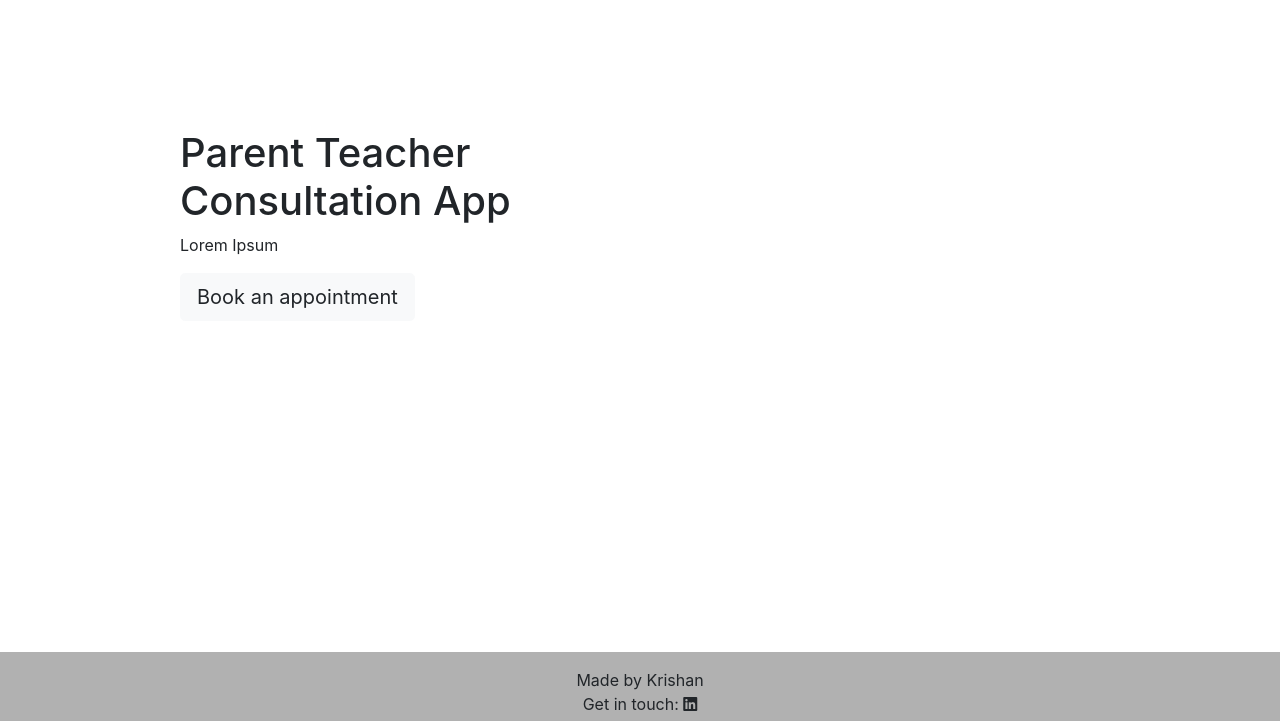
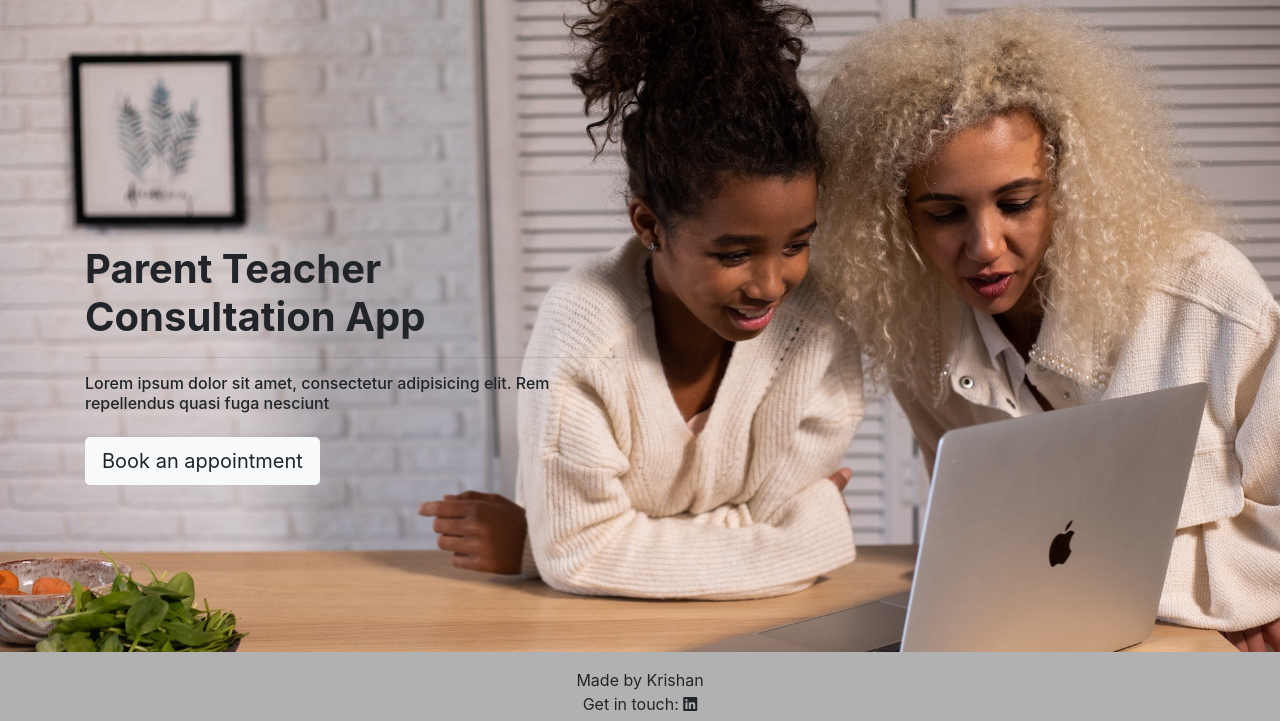
Before and after one commit to kslg/appointment-app, a Django app: page / in a window 1280 px wide. Shown: the part 79-800 px from the top of the page. Run offline with Django 3.2, Linux system fonts and the light colour scheme.

Commit message:
Upload new background image on index.html

```diff
--- a/static/css/styles.css
+++ b/static/css/styles.css
@@ -19,6 +19,22 @@
   height: 69px;
   line-height: 24px;
   background-color: rgb(177, 177, 177);
+}
+
+body, html {
+  height: 100%;
+}
+.hero-img {
+  /* The image used */
+  background-image: url("../img/background-image.jpg");
+
+  /* Full height */
+  height: 90%;
+
+  /* Center and scale the image nicely */
+  background-position: center;
+  background-repeat: no-repeat;
+  background-size: cover;
 }
 
 /*############
--- a/templates/base.html
+++ b/templates/base.html
@@ -1,7 +1,7 @@
 {% load static %}
 
 <!DOCTYPE html>
-<html class="en">
+<html>
 
     <head>
         <meta charset="utf-8">
@@ -22,32 +22,27 @@
     </style>
 
     <body>
-        <div class="header" style="background: rgb(177, 177, 177) url('../static/img/header.png') no-repeat fixed center">
-            <nav class="navbar navbar-dark navbar-expand-md navigation-clean-search">
-                <div class="container"><a class="navbar-brand" href="{% url 'home' %}">School App</a>
-                    <button class="navbar-toggler" data-toggle="collapse" data-target="#navcol-1">
-                        <span class="sr-only">Toggle navigation</span>
+        <nav class="navbar navbar-expand-lg navbar-light bg-light">
+            <a class="navbar-brand" href="{% url 'home' %}">Fairchile School App</a>
+            <button class="navbar-toggler" type="button" data-toggle="collapse" data-target="#navbarNav" aria-controls="navbarNav" aria-expanded="false" aria-label="Toggle navigation">
               <span class="navbar-toggler-icon"></span>
             </button>
-                    <div class="collapse navbar-collapse"
-                        id="navcol-1">
-                        <ul class="nav navbar-nav">
-                            <li class="nav-item" role="presentation">
-                                <a class="nav-link active" href="{% url 'appointment' %}">Make appointment</a>
+            <div class="collapse navbar-collapse" id="navbarNav">
+              <ul class="navbar-nav">
+                <li class="nav-item">
+                  <a class="nav-link" href="{% url 'appointment' %}">Make Appointment</a>
                 </li>
-                            <li class="nav-item" role="presentation">
-                                <a class="nav-link active" href="{% url 'manage' %}">Teacher Admin</a>
+                <li class="nav-item">
+                  <a class="nav-link" href="{% url 'manage' %}">Teacher Admin</a>
                 </li>
                 {% if request.user.is_authenticated %}
-                            <li class="nav-item" role="presentation">
-                                <a class="nav-link active" href="{% url 'account_logout' %}">Sign Out</a>
+                <li class="nav-item">
+                  <a class="nav-link disabled" href="{% url 'account_logout' %}">Sign Out</a>
                 </li>
                 {% endif %}
               </ul>
             </div>
-                </div>
           </nav>
-        </div>
 
         {% block content %}
         {% endblock content %}
--- a/templates/index.html
+++ b/templates/index.html
@@ -14,14 +14,27 @@
 
 {% endblock %}
 {% block content %}
-  <div class="container hero">
+<!-- Mask & flexbox options-->
+<div class="mask rgba-gradient d-flex justify-content-center align-items-center hero-img">
+  <!-- Content -->
+  <div class="container">
+    <!--Grid row-->
     <div class="row">
-        <div class="maintext col-12 col-lg-6 col-xl-5 offset-xl-1">
-            <h1>Parent Teacher Consultation App</h1>
-            <p> Lorem Ipsum</p>
-            <a href="{% url 'appointment' %}" class="btn btn-light btn-lg action-button" type="button">Book an appointment</a>
-        </div>
+      <!--Grid column-->
+      <div class="col-md-6 white-text text-center text-md-left mt-xl-5 mb-5 wow fadeInLeft" data-wow-delay="0.3s">
+        <h1 class="h1-responsive font-weight-bold mt-sm-5">Parent Teacher Consultation App</h1>
+        <hr class="hr-light">
+        <h6 class="mb-4">Lorem ipsum dolor sit amet, consectetur adipisicing elit. Rem repellendus quasi fuga nesciunt
+        </h6>
+        <a href="{% url 'appointment' %}" class="btn btn-light btn-lg action-button" type="button">Book an appointment</a>
+      </div>
+      <!--Grid column-->
     </div>
+    <!--Grid row-->
   </div>
+  <!-- Content -->
+</div>
+<!-- Mask & flexbox options-->
+</div>
 {% endblock content %}
 {% endblock cta %}
```
Also changed, not shown: other parts of static/css/styles.css (+49 -52 lines), static/img/background-image.jpg (added). Lines whose indentation alone changed are shown as unchanged.
